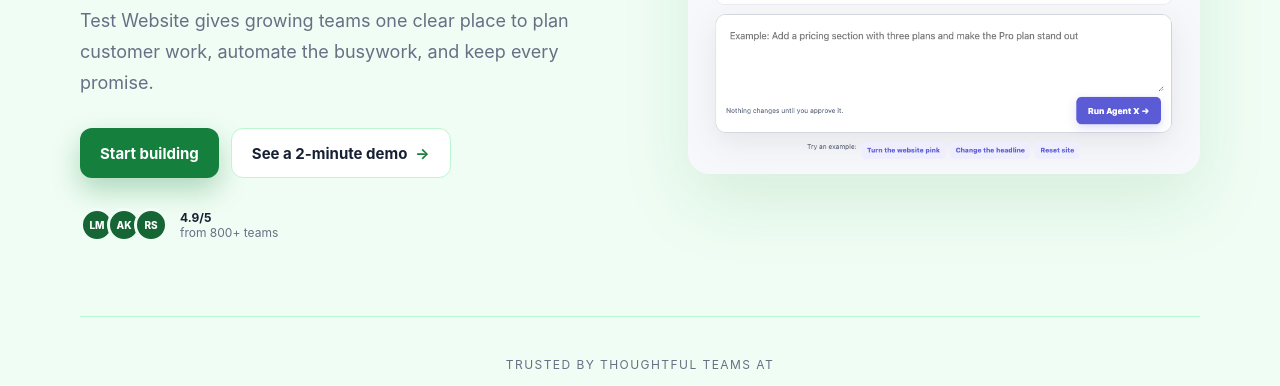
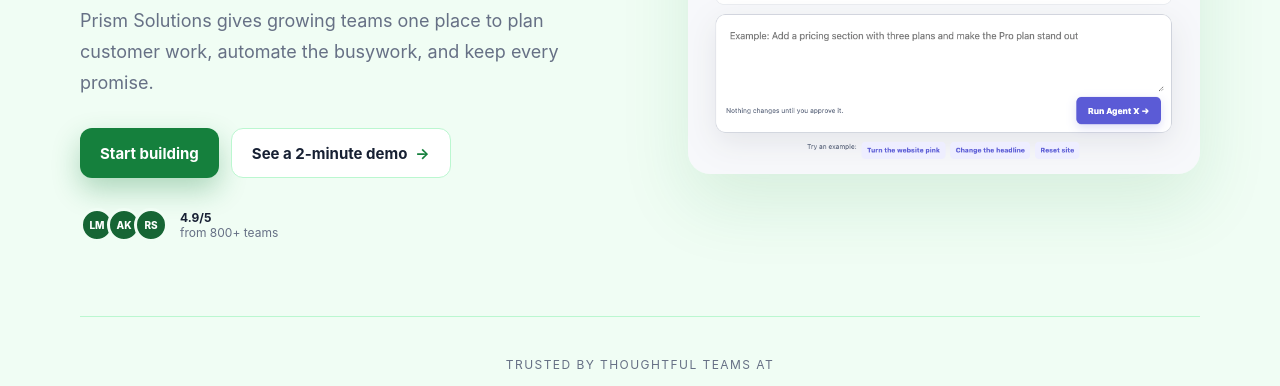
Before and after one commit to lyuan07/test-website, a plain HTML site: page index.html in a window 1280 px wide. Shown: the part 414-800 px from the top of the page. Drawn offline with Linux system fonts and the light colour scheme.

```diff
--- a/index.html
+++ b/index.html
@@ -18,7 +18,7 @@
       <div class="hero-copy">
         <div class="eyebrow"><span></span> Built for high-performing teams</div>
         <h1>Customer work,<br><em>beautifully organized.</em></h1>
-        <p>Test Website gives growing teams one clear place to plan customer work, automate the busywork, and keep every promise.</p>
+        <p>Prism Solutions gives growing teams one place to plan customer work, automate the busywork, and keep every promise.</p>
         <div class="hero-actions"><a class="button primary" href="#start">Start building</a><a class="button secondary" href="#demo">See a 2-minute demo <span>→</span></a></div>
         <div class="social-proof"><div class="avatars"><span>LM</span><span>AK</span><span>RS</span></div><p><strong>4.9/5</strong><br>from 800+ teams</p></div>
       </div>
```
